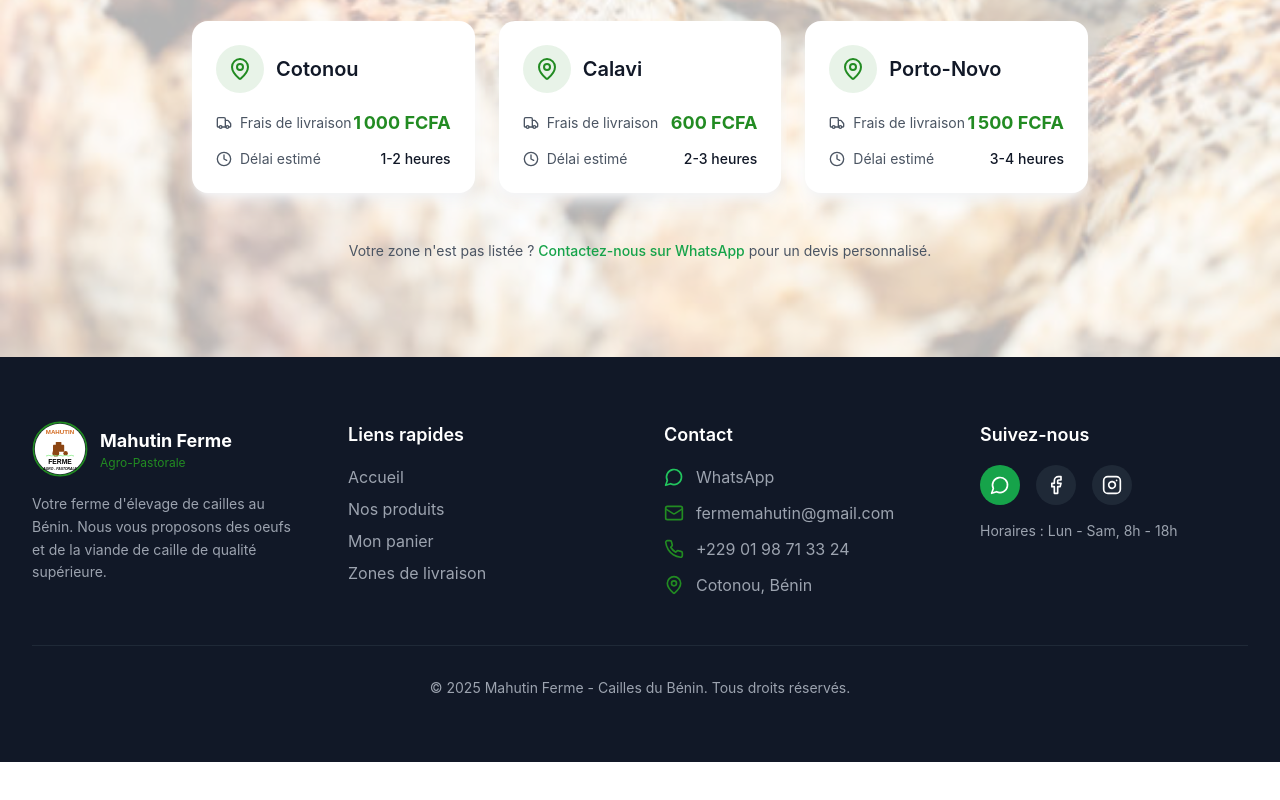
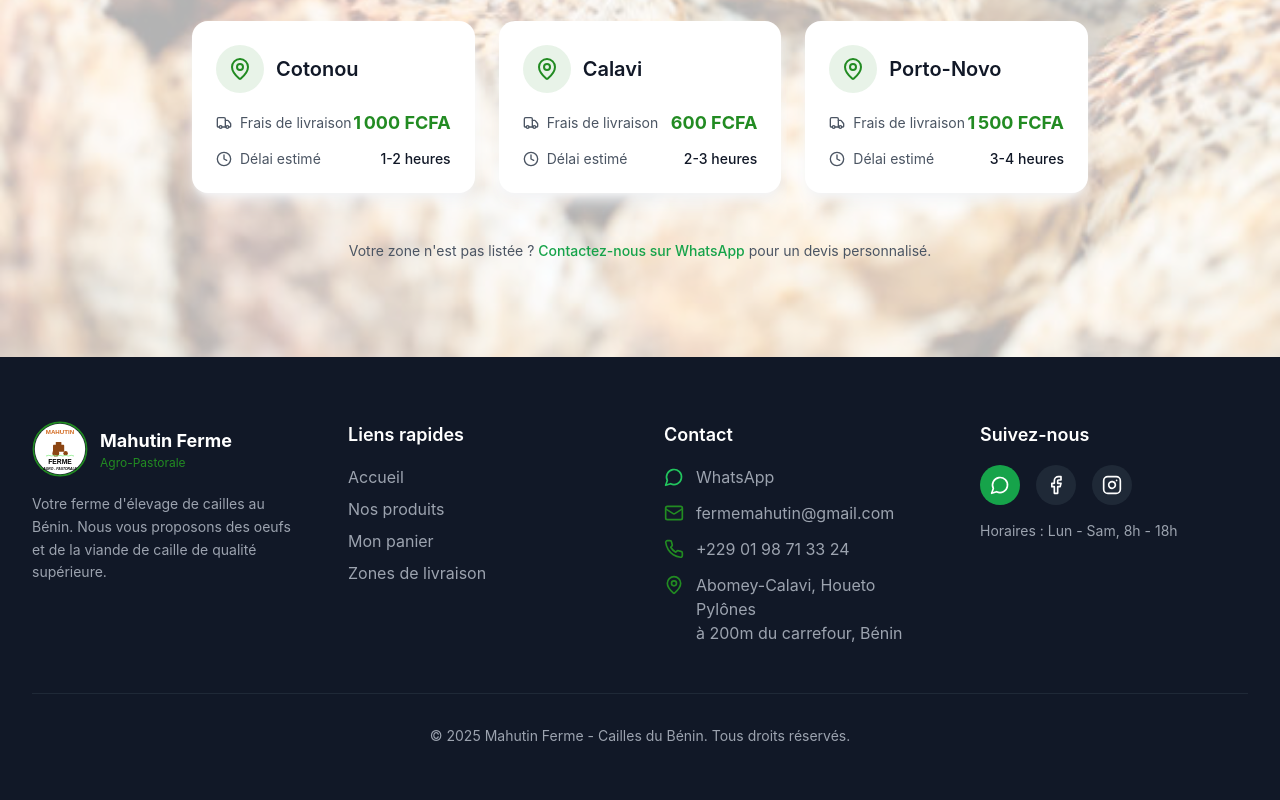
Before and after one commit to fred11az/cailles-du-Benin, a Next.js app: page / in a window 1280 px wide. Shown: the part 2506-3306 px from the top of the page. Before the commit the page ends 3268 px from the top, so only its background shows below. Built offline with nearby package versions, Linux system fonts and the light colour scheme; no server answers.

Commit message:
feat: add farm address - Abomey-Calavi, Houeto Pylônes

```diff
--- a/src/components/ui/Footer.tsx
+++ b/src/components/ui/Footer.tsx
@@ -91,7 +91,8 @@ export default function Footer() {
               <li className="flex items-start space-x-3">
                 <MapPin className="w-5 h-5 text-primary flex-shrink-0 mt-0.5" />
                 <span className="text-gray-400">
-                  Cotonou, Bénin
+                  Abomey-Calavi, Houeto Pylônes<br />
+                  à 200m du carrefour, Bénin
                 </span>
               </li>
             </ul>
```
